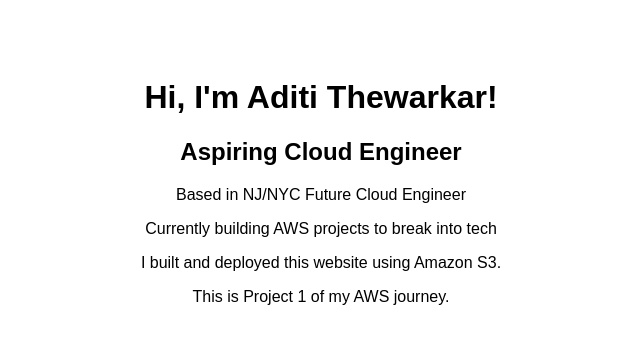
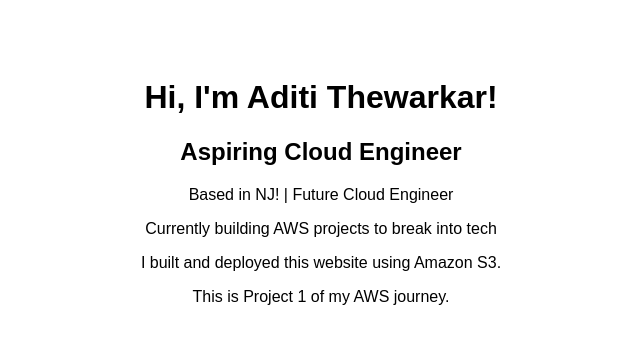
Before and after one commit to athewarkar/aws-static-website, a plain HTML site: page index.html in a window 1280 px wide. Shown: the full height of the page, 319-959 px from the left. Drawn offline with Linux system fonts and the light colour scheme.

Commit message:
Update index.html

```diff
--- a/index.html
+++ b/index.html
@@ -6,7 +6,7 @@
 <body style="font-family: Arial; text-align: center; padding: 50px;">
   <h1>Hi, I'm Aditi Thewarkar!</h1>
   <h2>Aspiring Cloud Engineer</h2>
-  <p>Based in NJ/NYC
+  <p>Based in NJ! |
     Future Cloud Engineer </p>
   <p>Currently building AWS projects to break into tech </p>
   <p>I built and deployed this website using Amazon S3.</p>
```
